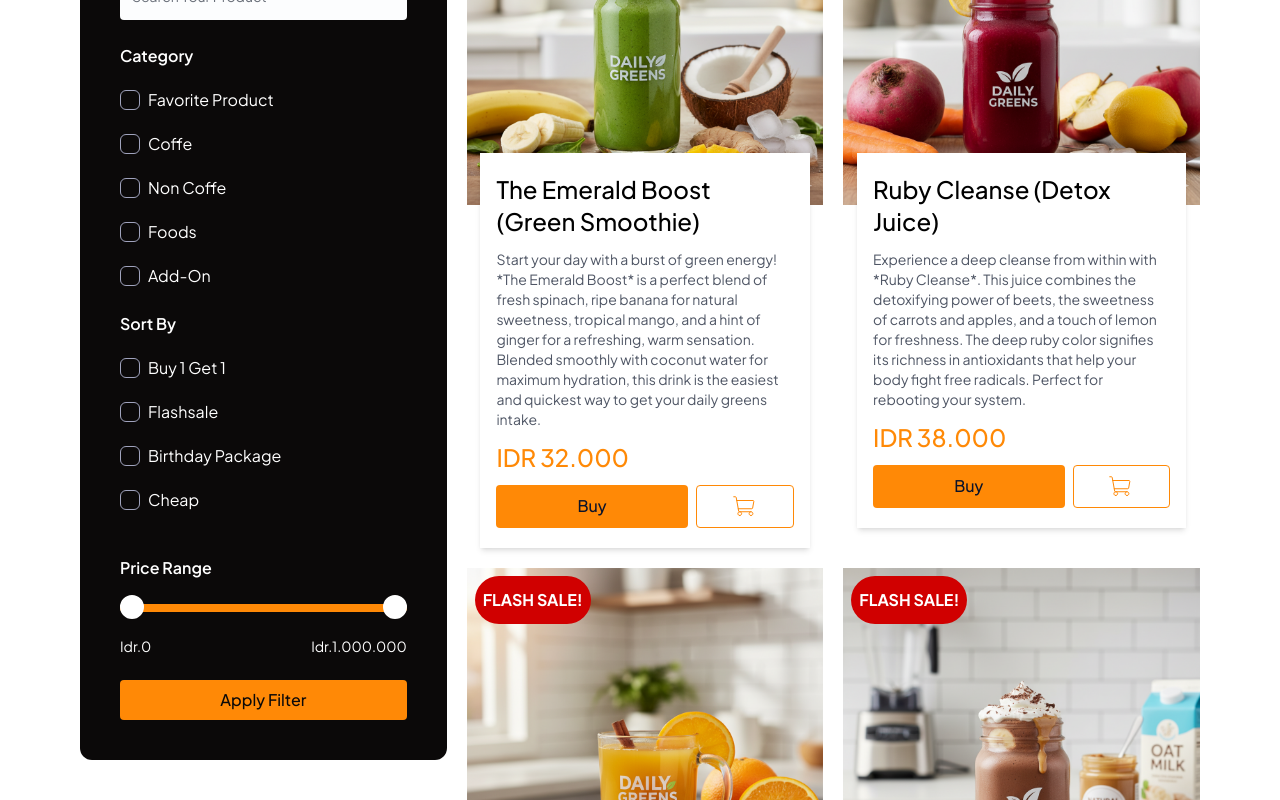
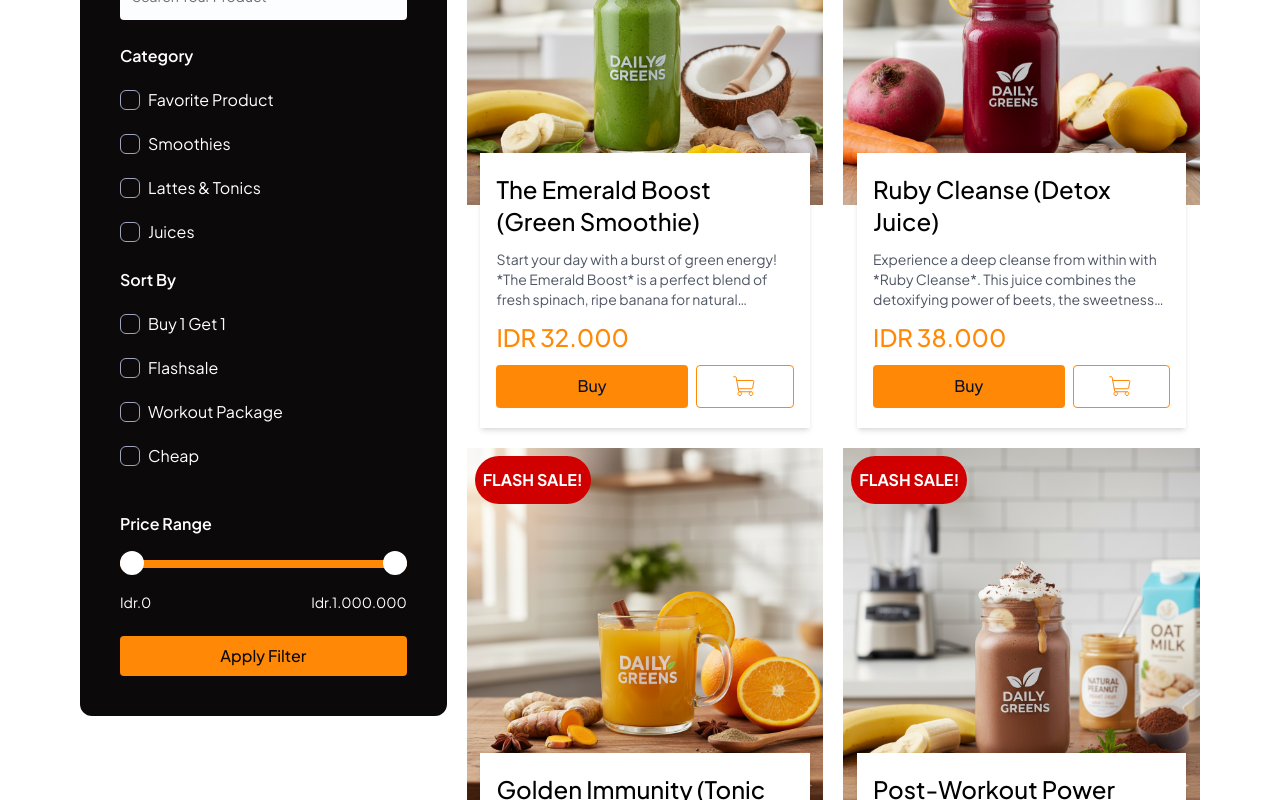
Before and after one commit to ItsnaMaulanaHasan/koda-b4-react, a React (Vite) app: page /product in a window 1280 px wide. Shown: the part 900-1700 px from the top of the page. Built offline with nearby package versions, Linux system fonts and the light colour scheme.

Commit message:
feat: adjust card menu and filter search for new brand

```diff
--- a/src/components/CardMenu.jsx
+++ b/src/components/CardMenu.jsx
@@ -94,8 +94,14 @@
         )}
       </div>
       <div className="relative z-50 flex flex-col gap-3 py-5 mx-auto bg-white md:shadow-md md:px-4 md:w-12/13 md:-mt-13">
-        <h1 className="text-lg font-medium md:text-2xl">{dataMenu.name}</h1>
-        <p className="text-[#4F5665] text-xs md:text-sm">
+        <h1
+          className="text-lg font-medium md:text-2xl line-clamp-2"
+          title={dataMenu.name}>
+          {dataMenu.name}
+        </h1>
+        <p
+          className="text-[#4F5665] text-xs md:text-sm line-clamp-3"
+          title={dataMenu.description}>
           {dataMenu.description}
         </p>
         <div className="flex flex-col items-start gap-2 md:items-center md:flex-row">
--- a/src/components/FilterSearch.jsx
+++ b/src/components/FilterSearch.jsx
@@ -152,57 +152,48 @@
             />
           </div>
           <div className="flex flex-col gap-5">
-            <h1 className="font-semibold" htmlFor="search">
-              Category
-            </h1>
+            <h1 className="font-semibold">Category</h1>
             <Checkbox
-              checked={categoryFilter.includes("FavoriteProduct")}
-              onChange={() => handleCategoryChange("FavoriteProduct")}
+              checked={categoryFilter.includes("favoriteproduct")}
+              onChange={() => handleCategoryChange("favoriteproduct")}
               label="Favorite Product"
             />
             <Checkbox
-              checked={categoryFilter.includes("Coffe")}
-              onChange={() => handleCategoryChange("Coffe")}
-              label="Coffe"
+              checked={categoryFilter.includes("smoothies")}
+              onChange={() => handleCategoryChange("smoothies")}
+              label="Smoothies"
             />
             <Checkbox
-              checked={categoryFilter.includes("NonCoffe")}
-              onChange={() => handleCategoryChange("NonCoffe")}
-              label="Non Coffe"
+              checked={categoryFilter.includes("lattesandtonics")}
+              onChange={() => handleCategoryChange("lattesandtonics")}
+              label="Lattes & Tonics"
             />
             <Checkbox
-              checked={categoryFilter.includes("Foods")}
-              onChange={() => handleCategoryChange("Foods")}
-              label="Foods"
-            />
-            <Checkbox
-              checked={categoryFilter.includes("AddOn")}
-              onChange={() => handleCategoryChange("AddOn")}
-              label="Add-On"
+              checked={categoryFilter.includes("juices")}
+              onChange={() => handleCategoryChange("juices")}
+              label="Juices"
             />
           </div>
           <div className="flex flex-col gap-5">
-            <h1 className="font-semibold" htmlFor="search">
-              Sort By
-            </h1>
+            <h1 className="font-semibold">Sort By</h1>
             <Checkbox
-              checked={sortByFilter.includes("BuyGet1")}
-              onChange={() => handleSortByChange("BuyGet1")}
+              checked={sortByFilter.includes("buyget1")}
+              onChange={() => handleSortByChange("buyget1")}
               label="Buy 1 Get 1"
             />
             <Checkbox
-              checked={sortByFilter.includes("Flashsale")}
-              onChange={() => handleSortByChange("Flashsale")}
+              checked={sortByFilter.includes("flashsale")}
+              onChange={() => handleSortByChange("flashsale")}
               label="Flashsale"
             />
             <Checkbox
-              checked={sortByFilter.includes("BirthdayPackage")}
-              onChange={() => handleSortByChange("BirthdayPackage")}
-              label="Birthday Package"
+              checked={sortByFilter.includes("workoutpackage")}
+              onChange={() => handleSortByChange("workoutpackage")}
+              label="Workout Package"
             />
             <Checkbox
-              checked={sortByFilter.includes("Cheap")}
-              onChange={() => handleSortByChange("Cheap")}
+              checked={sortByFilter.includes("cheap")}
+              onChange={() => handleSortByChange("cheap")}
               label="Cheap"
             />
           </div>
```
